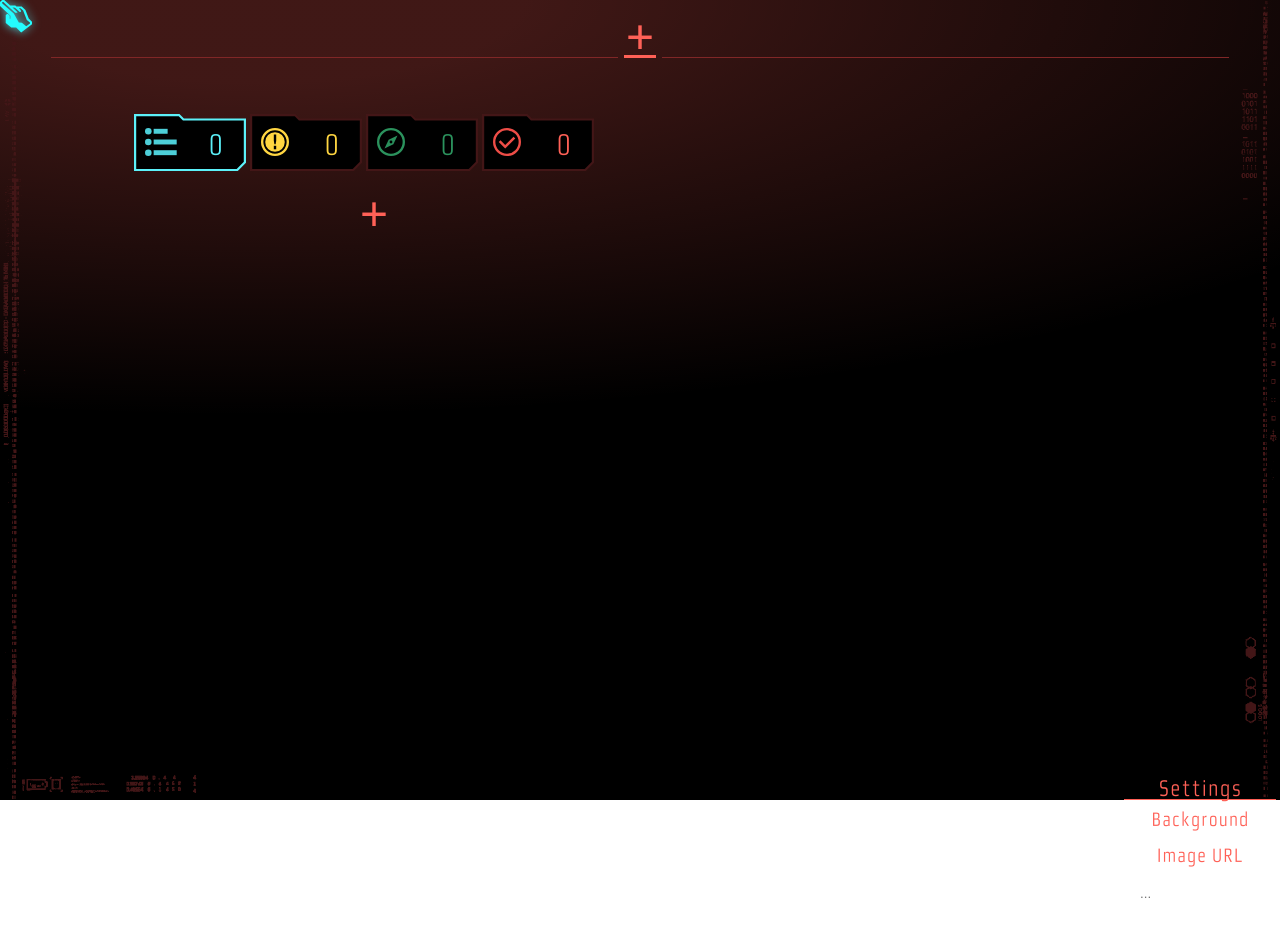
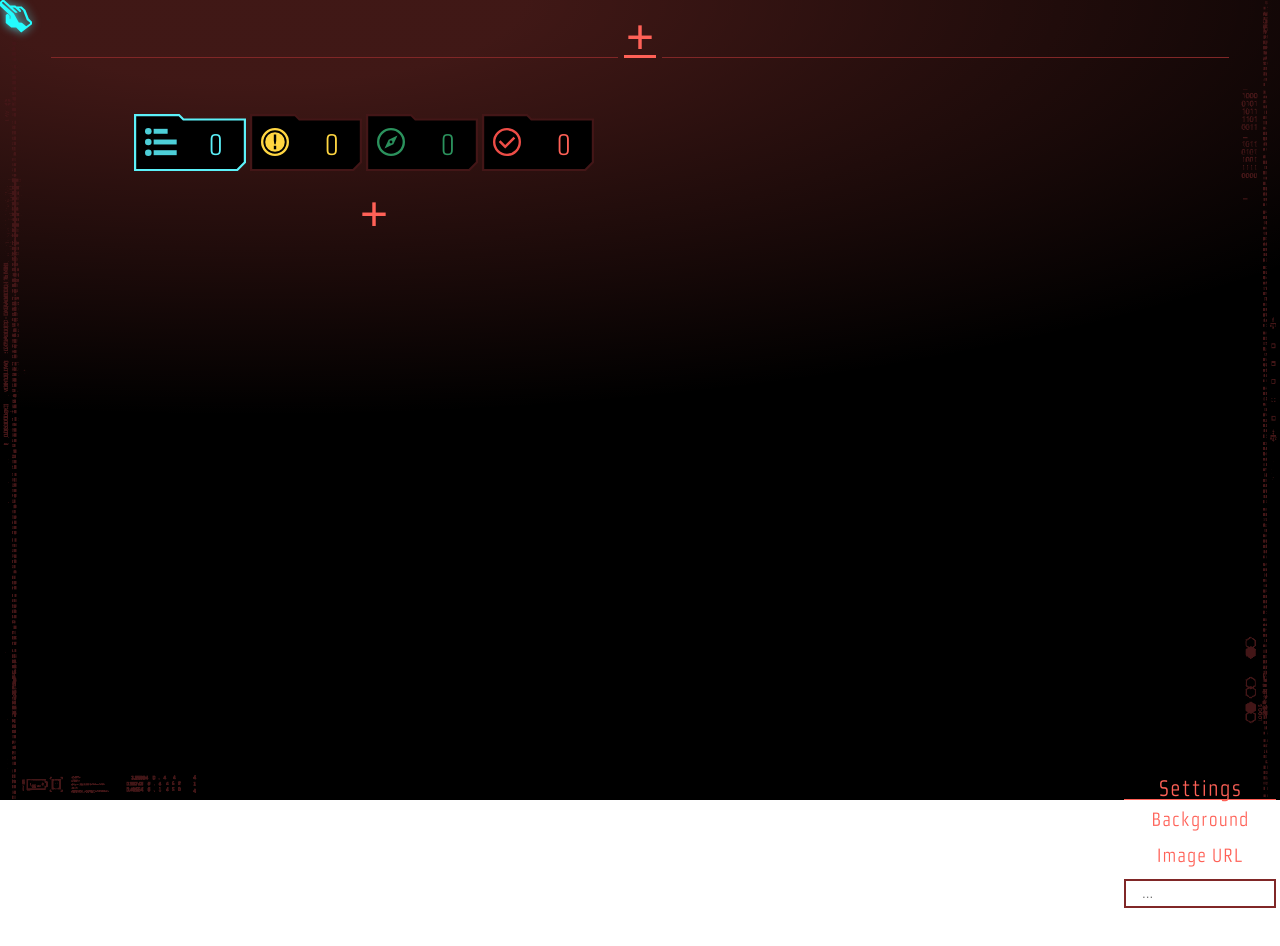
Before and after one commit to LinkWentz/quest-log, a React (Vite) app in the folder client/: page / in a window 1280 px wide. Shown: the top 946 px of the page. Built offline with nearby package versions, Linux system fonts and the light colour scheme; no server answers.

Commit message:
Add border to settings menu input field

```diff
--- a/client/src/components/styles/SettingsMenu.css
+++ b/client/src/components/styles/SettingsMenu.css
@@ -54,7 +54,7 @@
     height: 1.8rem;
     width: 100%;
 
-    border: 1px solid var(--goldBorder);
+    border: 2px solid var(--redHeaderLine);
     padding: 0px 1rem;
     outline: none;
 
@@ -62,7 +62,7 @@
 }
 
 .SettingsMenu input:focus-within{
-    border: 1px solid var(--goldBorder);
+    border: 2px solid var(--redHeaderLine);
 
     color: var(--redText);
 }
```
